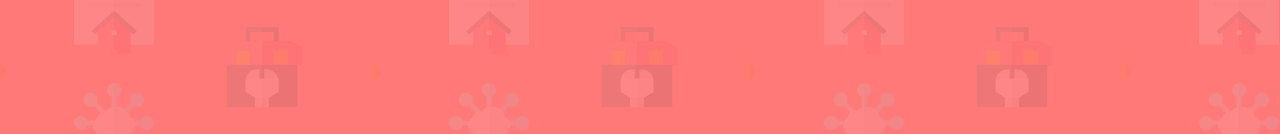
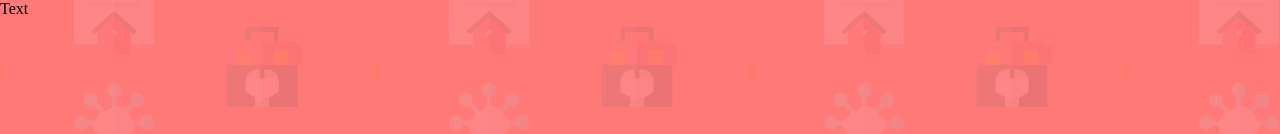
Before and after one commit to gia-grigalashvili/intro-component-with-signup-form-master-ty, a React (Vite) app: page / in a window 1280 px wide. Shown: the top 134 px of the page. Built offline with nearby package versions, Linux system fonts and the light colour scheme.

Commit message:
made maindiv in app.tsx

```diff
--- a/src/App.tsx
+++ b/src/App.tsx
@@ -1,7 +1,17 @@
+import styled from "styled-components";
 import "./App.css";
-
+import Text from "./components/Text";
 function App() {
-  return <></>;
+  return (
+    <>
+      <Maindiv>
+        <Text />
+      </Maindiv>
+    </>
+  );
 }
 
+const Maindiv = styled.div`
+  display: flex;
+`;
 export default App;
--- /dev/null
+++ b/src/components/Text.tsx
@@ -0,0 +1,5 @@
+import React from "react";
+
+export default function Text() {
+  return <div>Text</div>;
+}
```
Also changed, not shown: src/components/Text.jsx (deleted).
